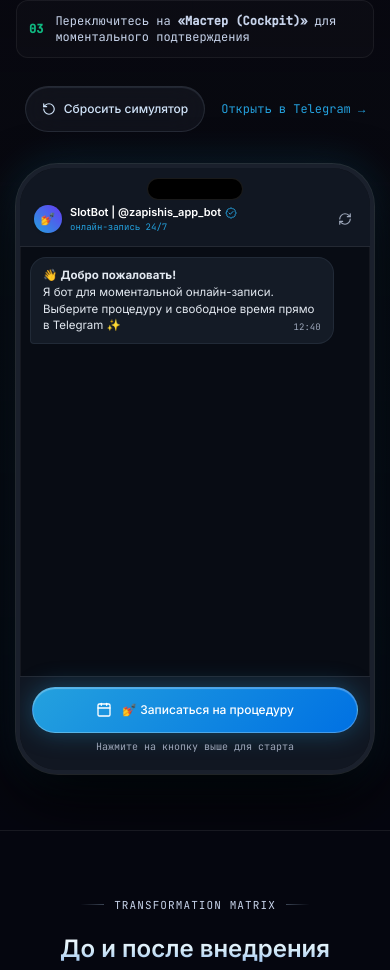
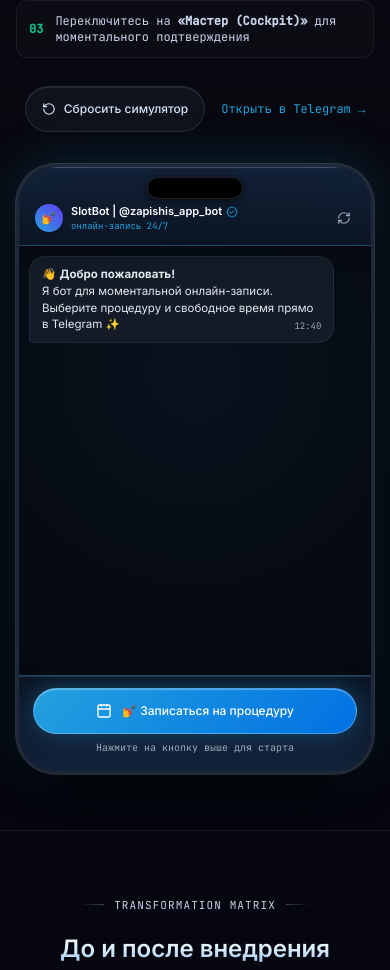
Before and after one commit to Volkoff73/Landing, a plain HTML site: page index.html in a window 390 px wide. Shown: the part 4754-5724 px from the top of the page. Drawn offline with nearby package versions, Linux system fonts and the light colour scheme.

Commit message:
feat: blue glassmorphism top header and bottom footer filling phone screen edge to edge with cache-busting v3.0

```diff
--- a/index.html
+++ b/index.html
@@ -44,7 +44,7 @@
   <script src="https://unpkg.com/lucide@latest"></script>
 
   <!-- Custom Styles -->
-  <link rel="stylesheet" href="styles.css" />
+  <link rel="stylesheet" href="styles.css?v=3.0" />
 </head>
 <body class="bg-canvas text-frost-glow antialiased selection:bg-electric-blue selection:text-white pb-16 sm:pb-0">
 
@@ -747,6 +747,6 @@
   </div>
 
   <!-- Scripts -->
-  <script src="app.js"></script>
+  <script src="app.js?v=3.0"></script>
 </body>
 </html>
--- a/styles.css
+++ b/styles.css
@@ -330,25 +330,25 @@ body {
 }
 
 /* --------------------------------------------------------------------------
-   Hardware Simulator Stage (Apple Obsidian Frame)
+   Hardware Simulator Stage (Apple Obsidian Frame with Blue Glassmorphism)
    -------------------------------------------------------------------------- */
 .hardware-phone {
   width: 100%;
   max-width: 360px;
   height: 610px;
-  border-radius: 42px;
-  background: #080c14;
-  padding: 0;
-  border: 4px solid #1a202c;
+  border-radius: 40px;
+  background: #060a12;
+  padding: 0 !important;
+  border: 3px solid #1e283a;
   box-shadow:
-    0 0 0 1px rgba(255, 255, 255, 0.12),
+    0 0 0 1px rgba(255, 255, 255, 0.15),
     0 25px 60px rgba(0, 0, 0, 0.9),
-    0 0 40px rgba(36, 161, 222, 0.2),
-    inset 0 0 0 1px rgba(255, 255, 255, 0.05);
+    0 0 50px rgba(36, 161, 222, 0.25),
+    inset 0 0 0 1px rgba(255, 255, 255, 0.08);
   display: flex;
   flex-direction: column;
   position: relative;
-  overflow: hidden;
+  overflow: hidden !important;
   margin: 0 auto;
 }
 
@@ -356,7 +356,7 @@ body {
   .hardware-phone {
     height: 680px;
     border-radius: 48px;
-    border-width: 5px;
+    border-width: 4px;
   }
 }
 
@@ -369,8 +369,9 @@ body {
   height: 22px;
   background: #000000;
   border-radius: 20px;
-  z-index: 40;
-  border: 1px solid rgba(255, 255, 255, 0.1);
+  z-index: 50;
+  border: 1px solid rgba(255, 255, 255, 0.12);
+  box-shadow: 0 2px 8px rgba(0, 0, 0, 0.6);
 }
 
 @media (min-width: 640px) {
@@ -381,45 +382,54 @@ body {
   }
 }
 
+/* Blue Glassmorphism Top Header */
 .phone-header {
+  width: 100%;
   padding-top: 36px;
   padding-bottom: 12px;
-  padding-left: 14px;
-  padding-right: 14px;
-  background: #111722;
-  border-bottom: 1px solid rgba(255, 255, 255, 0.08);
-  border-top-left-radius: 38px;
-  border-top-right-radius: 38px;
-  z-index: 20;
+  padding-left: 16px;
+  padding-right: 16px;
+  background: linear-gradient(180deg, rgba(20, 36, 60, 0.92) 0%, rgba(12, 22, 38, 0.85) 100%);
+  backdrop-filter: blur(20px);
+  -webkit-backdrop-filter: blur(20px);
+  border-bottom: 1px solid rgba(56, 189, 248, 0.25);
+  box-shadow: 0 4px 20px rgba(0, 0, 0, 0.4), inset 0 1px 1px rgba(216, 236, 248, 0.25);
+  z-index: 30;
   flex-shrink: 0;
 }
 
 @media (min-width: 640px) {
   .phone-header {
     padding-top: 40px;
-    border-top-left-radius: 44px;
-    border-top-right-radius: 44px;
   }
 }
 
+/* Chat messages scroll viewport */
+.chat-messages {
+  background: radial-gradient(circle at 50% 30%, rgba(36, 161, 222, 0.06) 0%, transparent 70%), #060a12;
+  width: 100%;
+  flex: 1 1 0%;
+}
+
+/* Blue Glassmorphism Bottom Footer */
 .phone-footer {
-  padding-top: 10px;
+  width: 100%;
+  padding-top: 12px;
   padding-bottom: 16px;
-  padding-left: 12px;
-  padding-right: 12px;
-  background: #111722;
-  border-top: 1px solid rgba(255, 255, 255, 0.08);
-  border-bottom-left-radius: 38px;
-  border-bottom-right-radius: 38px;
-  z-index: 20;
+  padding-left: 14px;
+  padding-right: 14px;
+  background: linear-gradient(0deg, rgba(20, 36, 60, 0.95) 0%, rgba(12, 22, 38, 0.88) 100%);
+  backdrop-filter: blur(20px);
+  -webkit-backdrop-filter: blur(20px);
+  border-top: 1px solid rgba(56, 189, 248, 0.25);
+  box-shadow: 0 -4px 20px rgba(0, 0, 0, 0.4), inset 0 1px 1px rgba(216, 236, 248, 0.15);
+  z-index: 30;
   flex-shrink: 0;
 }
 
 @media (min-width: 640px) {
   .phone-footer {
-    padding-bottom: 20px;
-    border-bottom-left-radius: 44px;
-    border-bottom-right-radius: 44px;
+    padding-bottom: 22px;
   }
 }
 
```
